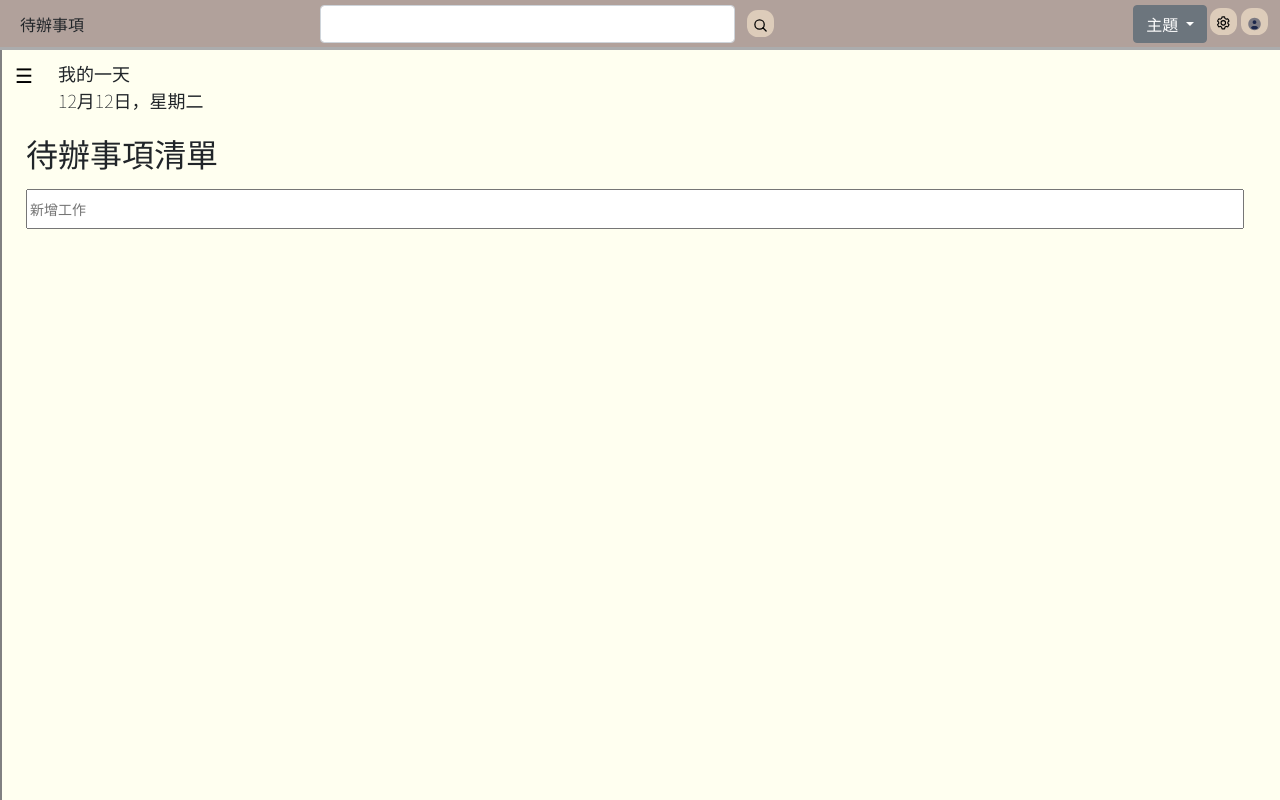
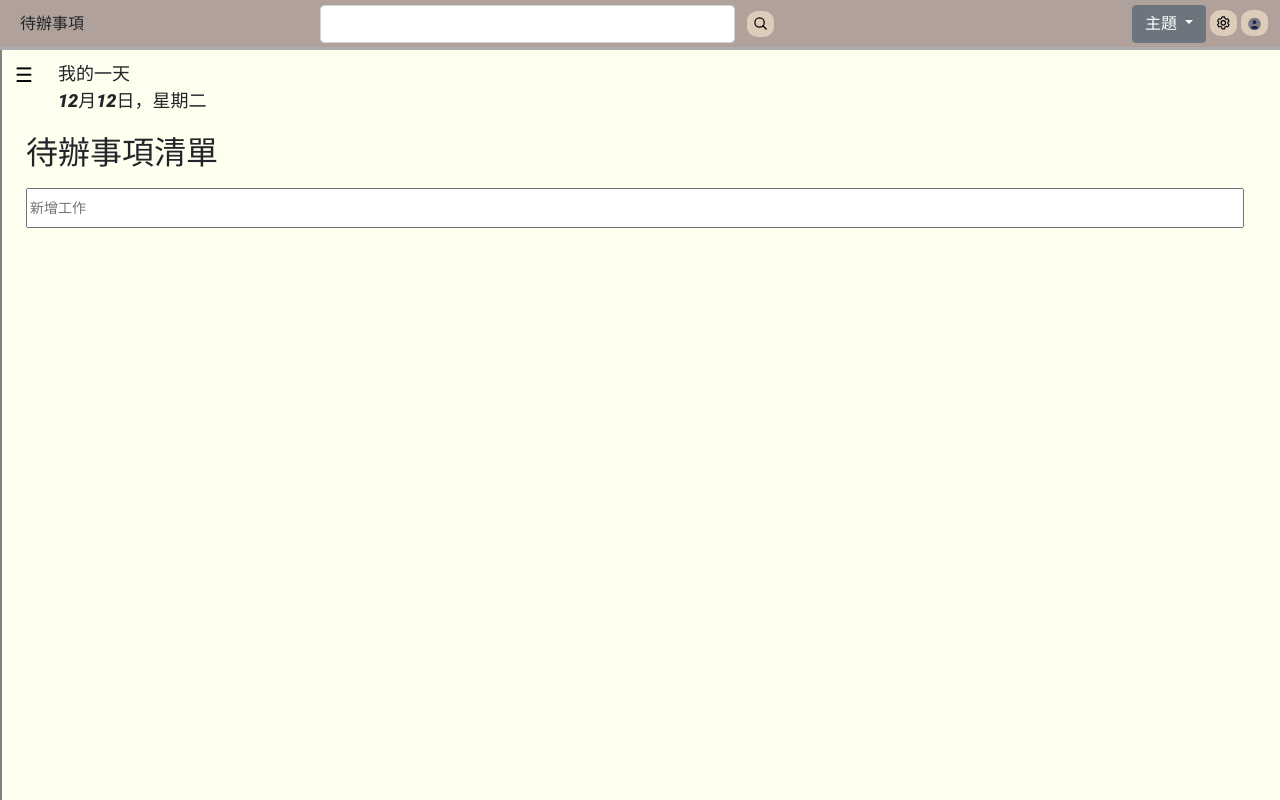
Before and after one commit to weber123081/weber123081.github.io, a plain HTML site: page index.html in a window 1280 px wide. Drawn offline with nearby package versions, Linux system fonts and the light colour scheme; a web font is replaced by a local one.

Commit message:
Add files via upload

```diff
--- a/case3.css
+++ b/case3.css
@@ -1,5 +1,5 @@
 body {
-    font-family: 'Noto Sans JP', sans-serif;}
+    font-family: 'Roboto', sans-serif;}
 
 /* ----------------------title樣式------------------------*/
 
```
